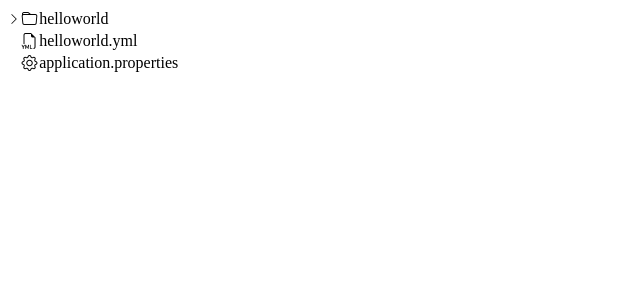
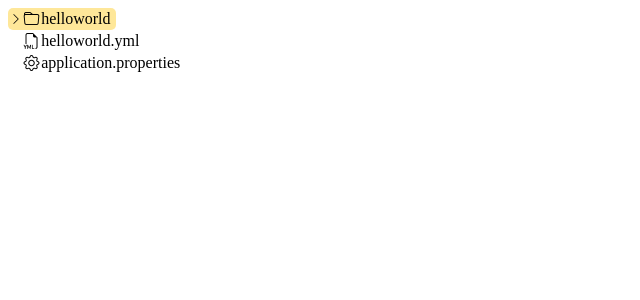
Before and after one commit to MatthijsSmets/simple-file-tree, an Angular app: page / in a window 1280 px wide. In both pictures the pointer is over the element 61 px from the left and 19 px from the top of the page. Shown: the top 300 px of the page, without its empty margins (0-640 px from the left). Built offline with nearby package versions, Linux system fonts and the light colour scheme.

Commit message:
chore: styling

```diff
--- a/src/app/tree-item/tree-item.component.css
+++ b/src/app/tree-item/tree-item.component.css
@@ -2,11 +2,16 @@
   display: flex;
   flex-direction: row;
   justify-items: center;
-  padding: 0.125rem 0.35rem 0.125rem 0;
+  padding: 0.125rem 0.35rem 0.125rem 0.125rem;
   cursor: pointer;
   align-items: center;
   text-overflow: clip;
   width: fit-content;
+  border-radius: 5px;
+
+  &:hover {
+    background-color: rgba(253,195,0,0.4);
+  }
 }
 
 .last-item {
@@ -15,7 +20,9 @@
 
 .item-selected {
   background-color: #fdc300;
-  border-radius: 5px;
+  &:hover {
+    background-color: #fdc300;
+  }
 }
 
 .item-child {
```
